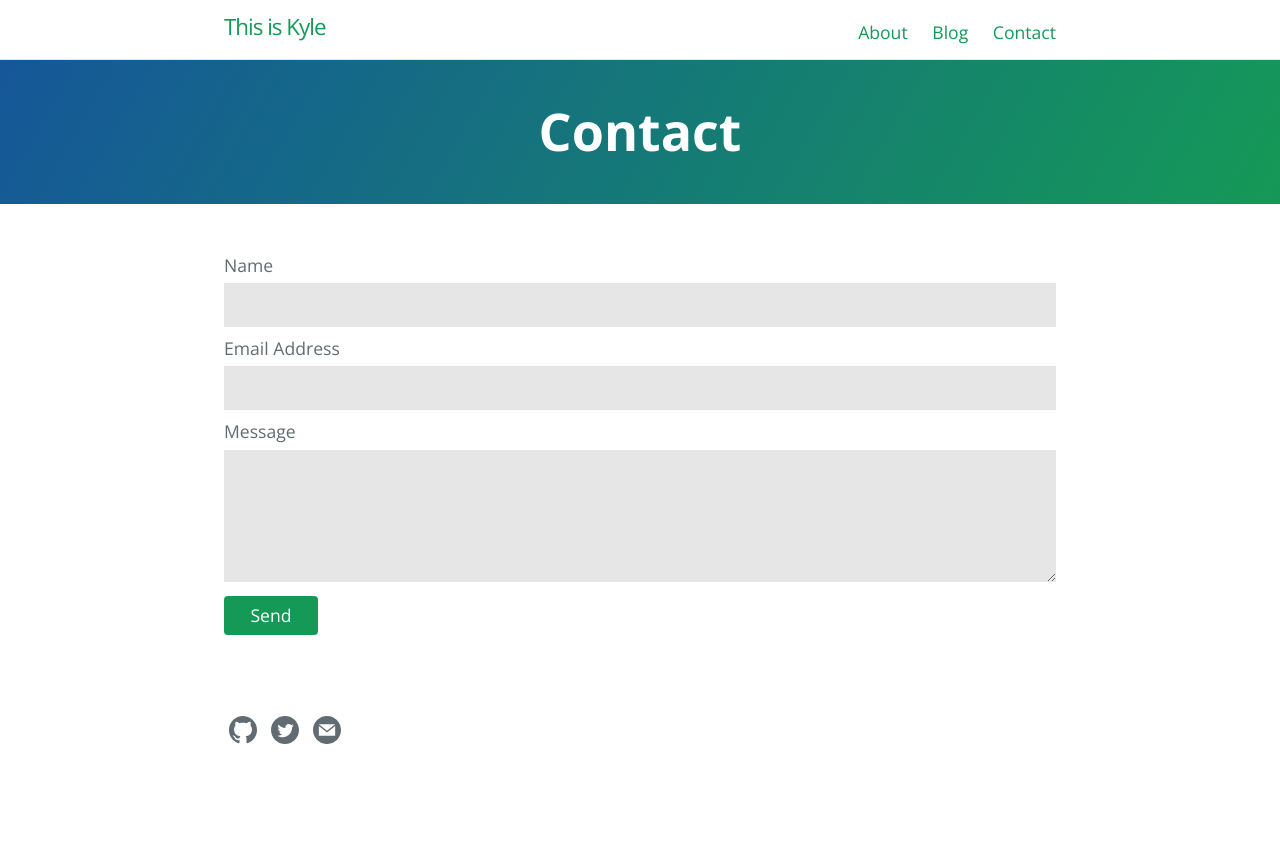
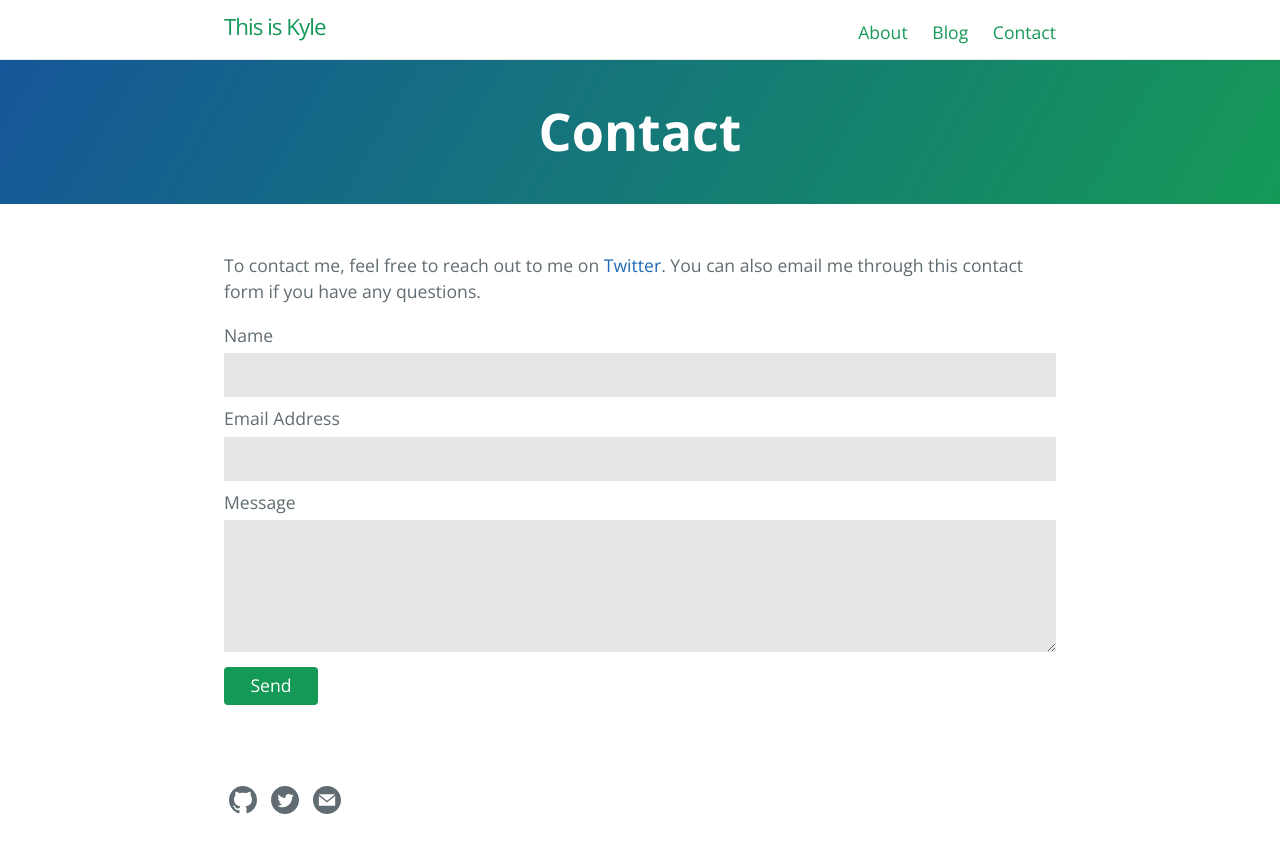
Before and after one commit to drumnkyle/drumnkyle.github.io, a Jekyll site: the page built from contact.md, in a window 1280 px wide. Shown: the top 853 px of the page. Built offline with Jekyll 4.4.1, drawn with Linux system fonts in a browser that asks for light colours.

Commit message:
Added Contact page info

```diff
--- a/contact.md
+++ b/contact.md
@@ -3,6 +3,8 @@ layout: page
 title: Contact
 tagline:
 ---
+To contact me, feel free to reach out to me on [Twitter](www.twitter.com/drumnkyle "Kyle Sherman's Twitter"). You can also email me through this contact form if you have any questions.
+
 <div id="contact">
   <form action="http://formspree.io/kyledsherman@gmail.com" method="POST">
     <label for="name">Name</label>
```
